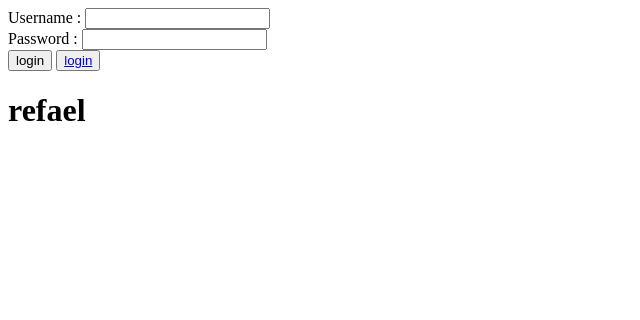
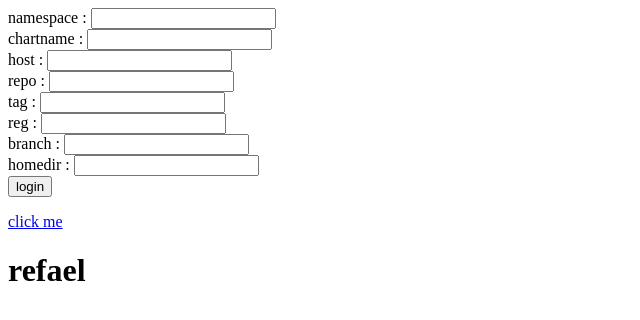
Before and after one commit to refaelb/flask, a Flask app: page / in a window 1280 px wide. Shown: the top 320 px of the page, without its empty margins (0-640 px from the left). Run offline with Flask 2, Linux system fonts and the light colour scheme.

Commit message:
add varables frome html file

```diff
--- a/index.py
+++ b/index.py
@@ -12,20 +12,46 @@ from flask import request
 from flask import Flask
 app = Flask(__name__)
 
-# def test(name):
-#     os.system('mkdir '+name)
+def test(name):
+    os.system('mkdir '+name)
 
-@app.route('/', methods=['GET','POST'])
+@app.route('/' , methods=['GET','POST'])
 def home():
-   return render_template('home.html')
+       return render_template('home.html')
 
-
+Namespace='trutyru'
 @app.route('/login', methods=['GET', 'POST'])
 def login():
 
-    name = 'default_name'
-    if request.method == 'POST' :
-        name = request.form['userValue']
-        os.system('mkdir '+name)
-    else:
-        os.system('mkdir no_work')
+    # namespace = request.form['namespace']
+    # chart = request.form['chart']
+    # host = request.form['host']
+    # repo = request.form['repo']
+    # tag = request.form['tag']
+    # reg = request.form['reg']
+    # branch = request.form['branch']
+    # homedir = request.form['homedir']
+
+    # Namespace = namespace.upper()
+    # Chart = chart.upper()
+    # Host = host.upper()
+    # Repo = repo.upper()
+    # Tag = tag.upper()
+    # Reg = reg.upper()
+    # Branch = branch.upper()
+    # Homedir = homedir.upper()
+
+    test(Namespace)
+    return render_template('log.html')
+
+
+
+
+# @app.route('/login', methods=['GET', 'POST'])
+# def login():
+
+#     name = 'default_name'
+#     # if request.method == 'POST' :
+#     name = request.form['username']
+#     os.system('mkdir '+name)
+#     # else:
--- a/templates/home.html
+++ b/templates/home.html
@@ -4,18 +4,16 @@
     </head>
     <body>
         <form action="/" method="POST">
-            Username : <input id="username" type="text" name="username"><br>
-            Password : <input id="password" type="password" name="password"><br>
+            namespace : <input id="username" type="text" name="namespace"><br>
+            chartname : <input id="username" type="text" name="chartname"><br>
+            host : <input id="username" type="text" name="host"><br>
+            repo : <input id="username" type="text" name="repo"><br>
+            tag : <input id="username" type="text" name="tag"><br>
+            reg : <input id="username" type="text" name="reg"><br>
+            branch : <input id="username" type="text" name="usernabranchme"><br>
+            homedir : <input id="password" type="text" name="homedir"><br>
             <a href=# id=test><button class='btn btn-default'>login</button></a>
-            <button id="submitBtn"><a  href="{{ url_for('login') }}">login</a></button>
-            <script>
-                document.querySelector("#submitBtn").addEventListener("click", () => {
-                    const userValue = document.querySelector('#username').value;
-                    const passwordValue = document.querySelector('#password').value;
-                    console.log(userValue);
-                    console.log(passwordValue);
-                })
-            </script>
+            <p><a href="{{ url_for('login') }}">click me</a></p>
         </form>
         <h1>refael</h1>
     </body>
```
Also changed, not shown: run.py (+5 -2 lines).
